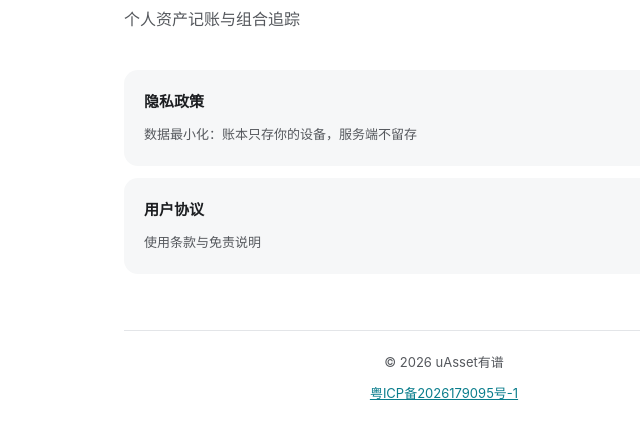
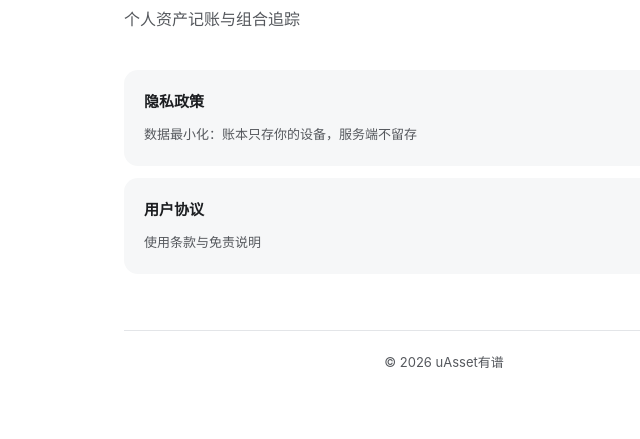
Before and after one commit to stillwater-pixel/stillwater-pixel.github.io, a plain HTML site: page index.html in a window 1280 px wide. Shown: the part 139-578 px from the top of the page, without its empty margins (196-836 px from the left). Drawn offline with Linux system fonts and the light colour scheme.

Commit message:
页脚移除 ICP 备案号（站点已迁 GitHub Pages 境外托管）

```diff
--- a/index.html
+++ b/index.html
@@ -19,7 +19,6 @@ h1{font-size:30px;line-height:1.3;margin:10px 0 8px}
 .tile strong{display:block;font-size:15px;color:var(--fg);margin-bottom:4px}
 .tile span{font-size:13px;color:var(--fg-soft)}
 footer{margin-top:56px;padding-top:20px;border-top:1px solid var(--line);font-size:13px;color:var(--fg-soft);text-align:center}
-.beian{margin-top:8px}
 a{color:var(--accent)}
 </style>
 </head>
@@ -37,7 +36,6 @@ a{color:var(--accent)}
 
 <footer>
 <div>© 2026 uAsset有谱</div>
-<div class="beian"><a href="https://beian.miit.gov.cn" target="_blank" rel="noopener">粤ICP备2026179095号-1</a></div>
 </footer>
 
 </main>
```
Also changed, not shown: privacy.html (+0 -2 lines), terms.html (+0 -2 lines).
